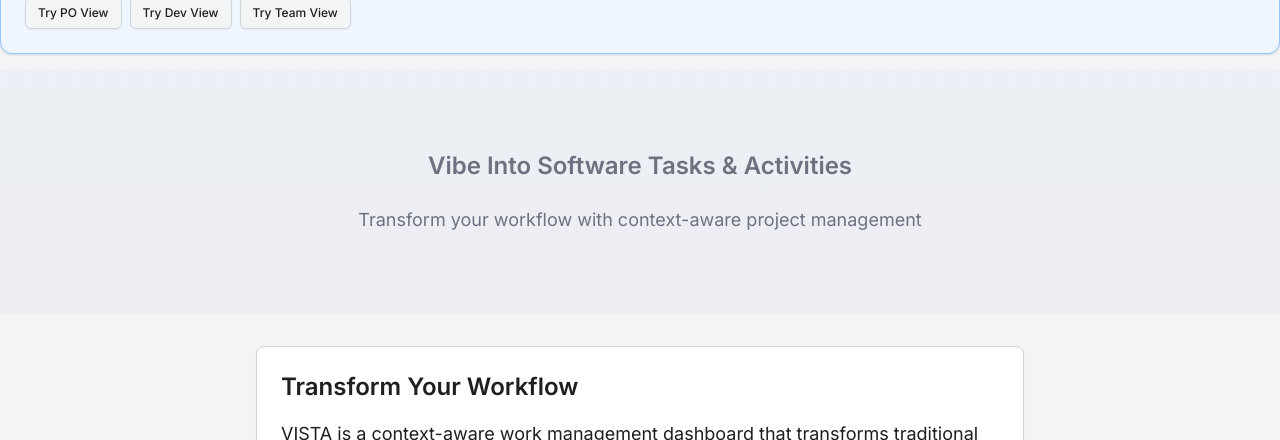
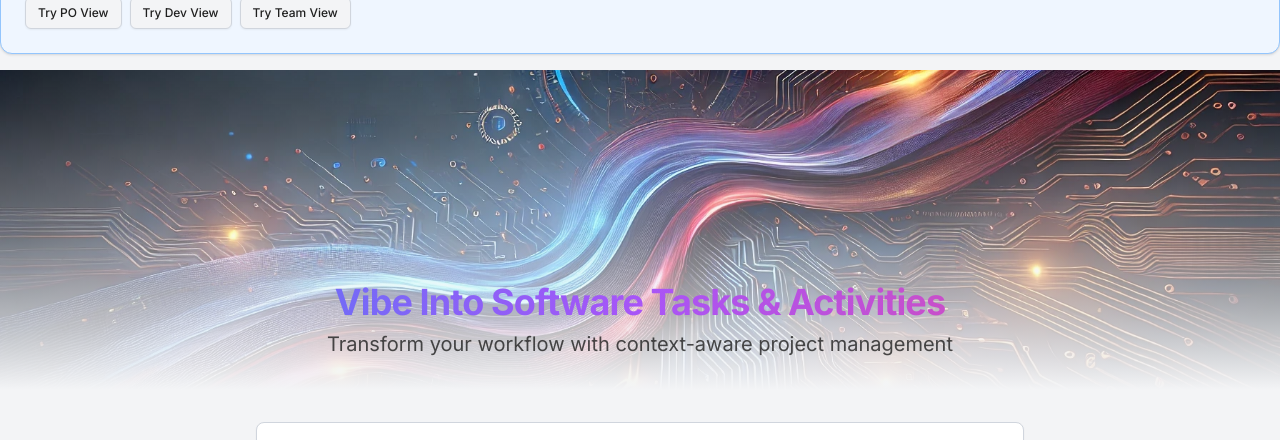
Before and after one commit to limonkufu/vista, a Next.js app: page /dashboard in a window 1280 px wide. Shown: the part 173-613 px from the top of the page. Built offline with nearby package versions, Linux system fonts and the light colour scheme; no server answers.

Commit message:
[cursor auto] add hero section

```diff
--- a/src/app/dashboard/page.tsx
+++ b/src/app/dashboard/page.tsx
@@ -1,7 +1,8 @@
 "use client";
 
+import { useEffect, useState } from "react";
 import Link from "next/link";
-import { useEffect, useState } from "react";
+import Image from "next/image";
 import { Button } from "@/components/ui/button";
 import {
   Card,
@@ -13,7 +14,6 @@
 } from "@/components/ui/card";
 import { getThresholds } from "@/lib/config";
 import { ViewType } from "@/types/ViewTypes";
-import { FeatureFlags, FeatureFlag } from "@/services/FeatureFlags";
 import { useLayout } from "@/contexts/LayoutContext";
 import {
   UnifiedDashboard,
@@ -69,16 +69,28 @@
     <UnifiedDashboard>
       <OriginalDashboardWrapper>
         <div className="relative">
-          {/* Hero Section */}
-          <div className="relative overflow-hidden bg-background">
-            <div className="absolute inset-0 bg-gradient-to-b from-primary/5 to-accent/5" />
-            <div className="absolute inset-0 bg-grid-pattern opacity-5" />
-            <div className="container relative py-20">
-              <div className="max-w-3xl mx-auto text-center space-y-6">
-                <h2 className="text-2xl font-semibold text-muted-foreground">
+          {/* Hero Section with Background Image */}
+          <div className="relative h-[40vh] w-full overflow-hidden">
+            {/* Hero Image */}
+            <div className="absolute inset-0">
+              <Image
+                src="/hero.webp"
+                alt="VISTA Dashboard Hero"
+                fill
+                className="object-cover"
+                priority
+              />
+              {/* Gradient Overlay */}
+              <div className="absolute inset-0 bg-gradient-to-t from-background via-background/40 to-transparent" />
+            </div>
+
+            {/* Content */}
+            <div className="relative h-full container">
+              <div className="absolute bottom-8 left-0 right-0 text-center">
+                <h1 className="text-4xl font-bold tracking-tight bg-clip-text text-transparent bg-gradient-to-r from-blue-500 via-purple-500 to-pink-500">
                   Vibe Into Software Tasks & Activities
-                </h2>
-                <p className="text-lg text-muted-foreground">
+                </h1>
+                <p className="mt-2 text-xl text-foreground/80">
                   Transform your workflow with context-aware project management
                 </p>
               </div>
```
Also changed, not shown: public/hero.webp (added).
